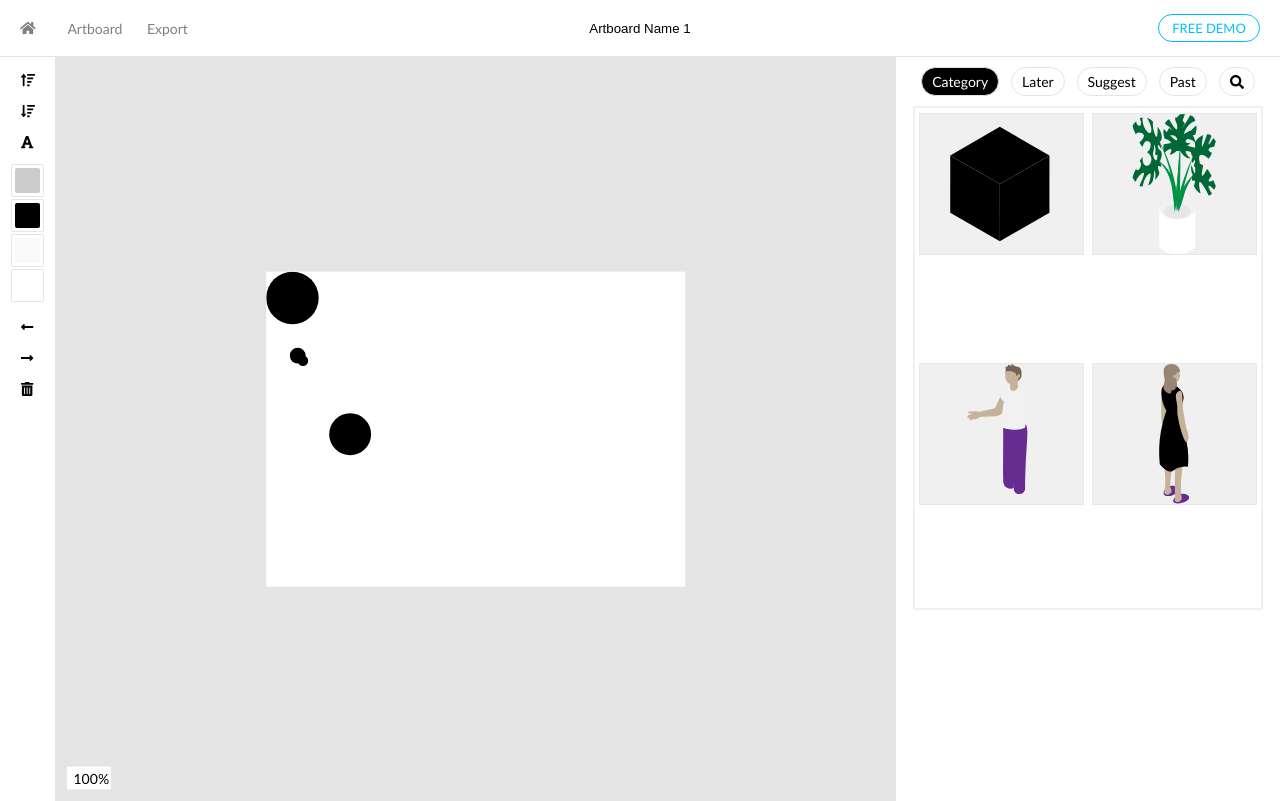
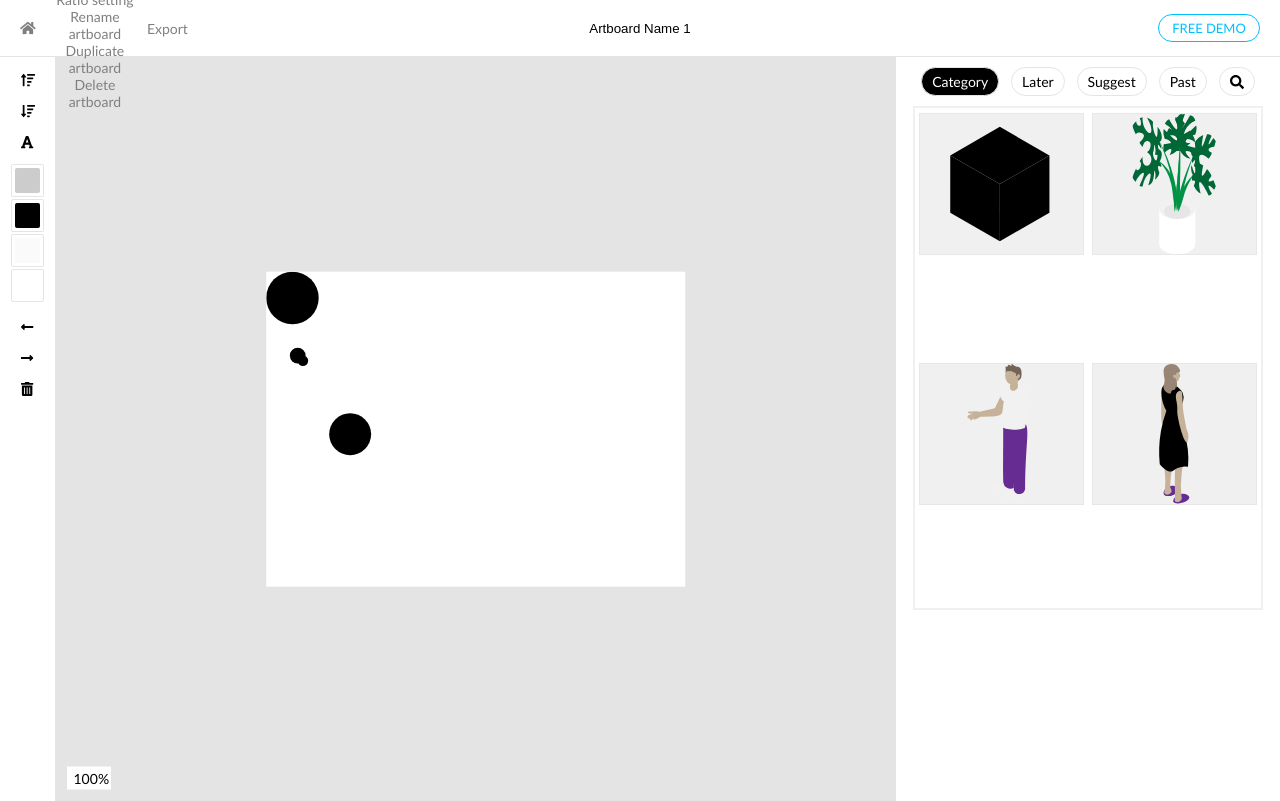
Before and after one commit to jdhudf/isography-demo, a React (Create React App) app: page / in a window 1280 px wide. Built offline with nearby package versions, Linux system fonts and the light colour scheme.

Commit message:
Update topbar.js

```diff
--- a/src/components/atelier/topbar.js
+++ b/src/components/atelier/topbar.js
@@ -108,6 +108,14 @@ function ArtboardSetting (props) {
   return (
     <div>
       <p>Artboard</p>
+      <div>
+        <ul>
+          <li>Ratio setting</li>
+          <li>Rename artboard</li>
+          <li>Duplicate artboard</li>
+          <li>Delete artboard</li>
+        </ul>
+      </div>
     </div>
   )
 }
```
